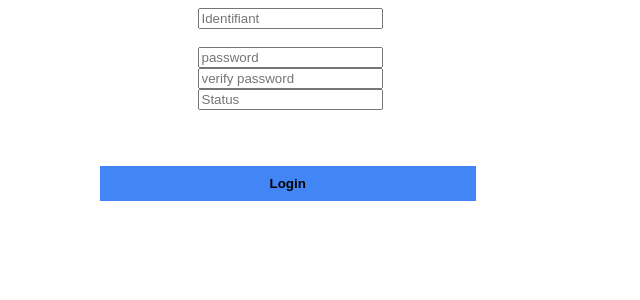
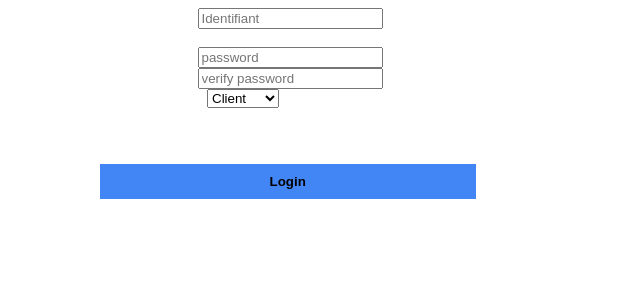
Before and after one commit to xR86/cc-project, a Django app: page /register/ in a window 1280 px wide. Shown: the top 300 px of the page, without its empty margins (0-640 px from the left). Run offline with Django 3.2, Linux system fonts and the light colour scheme.

Commit message:
Added dropdown meniu in register form

```diff
--- a/project/templates/register.html
+++ b/project/templates/register.html
@@ -20,6 +20,7 @@
             </center>
          </div>
 
+
          <div style = "max-width:470px;">
             <center>
                <input type = "password" style = "margin-left:20%;"
@@ -27,10 +28,18 @@
             </center>
          </div>
 
-		<div style = "max-width:470px;">
+		<!-- <div style = "max-width:470px;">
             <center>
                <input type = "text" style = "margin-left:20%;"
                   placeholder = "Status" name = "status" />
+            </center>
+         </div> -->
+         <div style = "max-width:470px;">
+            <center>
+               <select name="status" onchange="this.form.update()">
+                  <option value="client">Client</option>
+                  <option value="provider">Provider</option>
+               </select>
             </center>
          </div>
 
```
